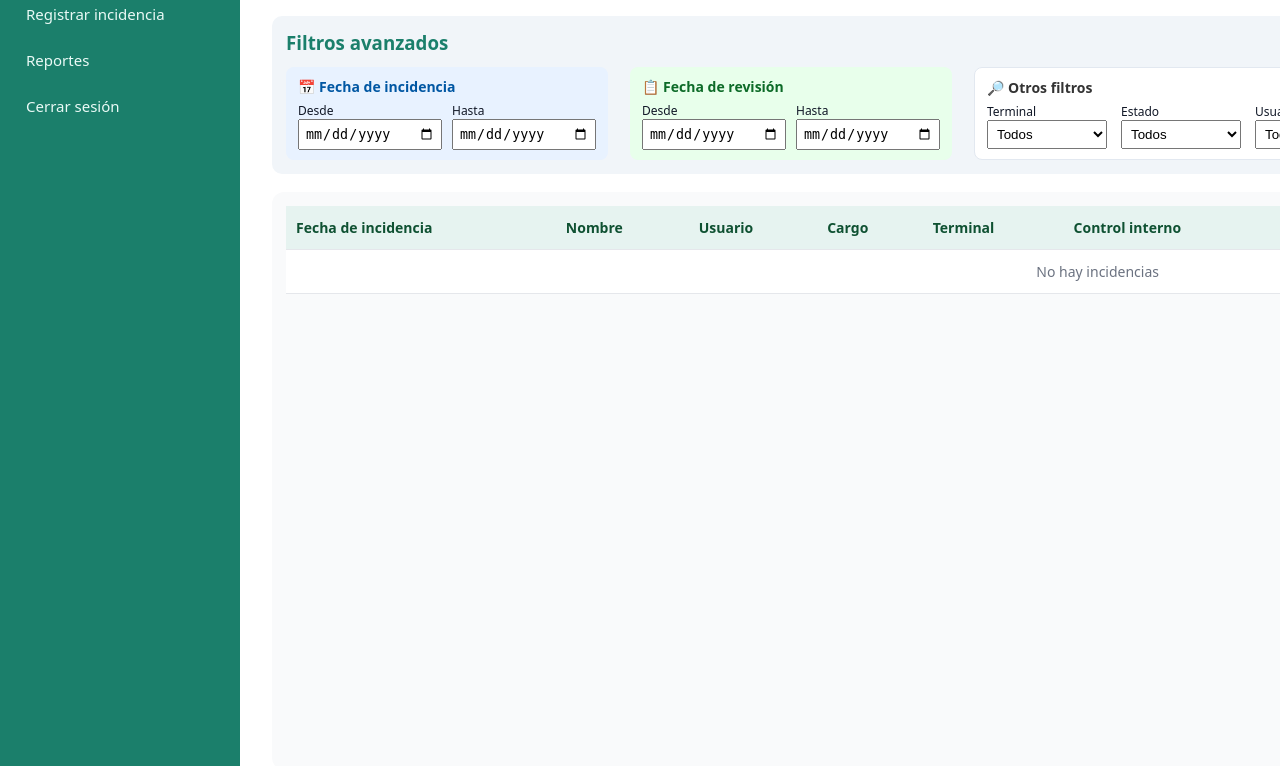
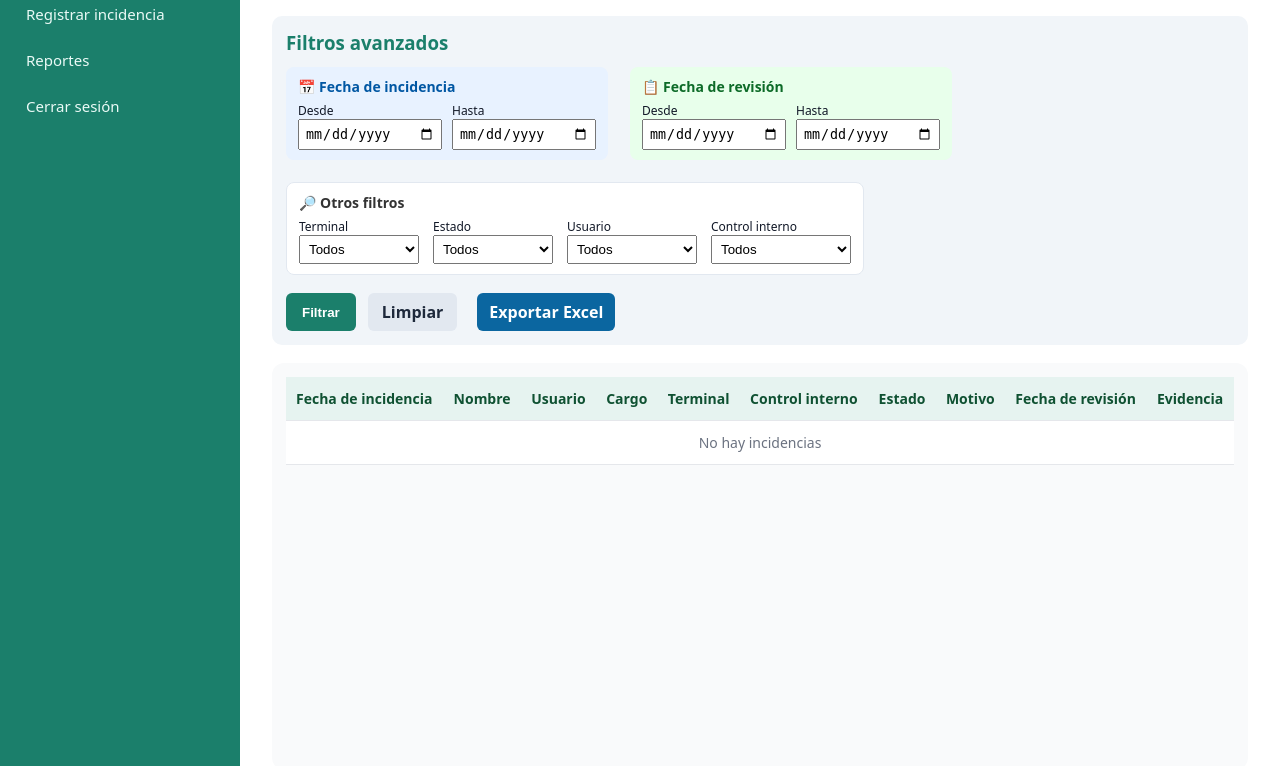
Before and after one commit to Jesus-Meza-Ramirez/control_incidencias, a Django app: template webui/templates/control_interno_dashboard.html in a window 1280 px wide. Shown: the part 122-888 px from the top of the page. Run offline with Django 5.2, Linux system fonts and the light colour scheme; the template is opened without the code that fills it, so the values that code supplies are empty.

Commit message:
botenes puestos abajo

```diff
--- a/webui/templates/control_interno_dashboard.html
+++ b/webui/templates/control_interno_dashboard.html
@@ -187,27 +187,61 @@
     border-radius: 6px;
 }
 
-/* Botones */
-.acciones {
-    margin-top: 12px;
+/* ===================== BOTONES ===================== */
+
+.btn-filtrar,
+.btn-limpiar,
+.btn-excel {
+    transition: all 0.25s ease;
+    cursor: pointer;
 }
 
+/* BOTÓN FILTRAR */
 .btn-filtrar {
     background: #1b7f6b;
-    color: white;
-    padding: 8px 16px;
+    color: white !important;
+    padding: 9px 16px;
     border-radius: 6px;
+    font-weight: 600;
     border: none;
-    cursor: pointer;
+}
+.btn-filtrar:hover {
+    background: #145c50;
+    transform: translateY(-2px);
+    box-shadow: 0 3px 6px rgba(0,0,0,0.12);
+}
+
+/* BOTÓN LIMPIAR */
+.btn-limpiar {
+    background: #e2e8f0;
+    color:#1e293b !important;
+    padding: 8px 14px;
+    border-radius: 6px;
     font-weight: 600;
+    text-decoration:none;
 }
-.btn-filtrar:hover { background:#145c50; }
+.btn-limpiar:hover {
+    background: #cbd5e1;
+    transform: translateY(-2px);
+    box-shadow: 0 3px 6px rgba(0,0,0,0.12);
+}
 
-.btn-limpiar {
-    margin-left: 12px;
-    color:#334155;
-    font-size: 14px;
+/* BOTÓN EXCEL */
+.btn-excel {
+    background:#0b66a0;
+    color:white !important;
+    padding:8px 14px;
+    border-radius:6px;
+    font-weight:600;
+    text-decoration:none;
+    margin-left:8px;
 }
+.btn-excel:hover {
+    background:#084d78;
+    transform: translateY(-2px);
+    box-shadow: 0 3px 6px rgba(0,0,0,0.12);
+}
+
 
 
 
@@ -241,11 +275,12 @@
     <!-- Filtro por fecha de revisión -->
     <!-- === FILTROS DE BUSQUEDA === -->
     <form method="get"
-        style="background:#f1f5f9; padding:14px; border-radius:10px; margin-bottom:18px; overflow-x:auto; white-space:nowrap;">
+        style="background:#f1f5f9; padding:14px; border-radius:10px; margin-bottom:18px; overflow-x:auto;">
 
         <h3 style="margin:0 0 12px 0; color:#1b7f6b; font-weight:700;">Filtros avanzados</h3>
 
-        <div style="display:flex; gap:22px; align-items:flex-end; flex-wrap:nowrap;">
+        <!-- 🔹 CONTENEDOR FLEX CON WRAP -->
+        <div style="display:flex; gap:22px; align-items:flex-start; flex-wrap:wrap;">
 
             <!-- =====================
                 GRUPO: FECHA INCIDENCIA
@@ -354,34 +389,34 @@
                 </div>
             </div>
 
-            <!-- =====================
-                BOTONES
-            ====================== -->
-            <div style="display:flex; gap:10px; align-items:center; margin-left:10px;">
+        </div> <!-- fin del contenedor de filtros -->
 
-                <button type="submit"
+
+        <!-- ============================
+            🔽 BOTONES ABAJO (EN SU FILA)
+        ============================= -->
+        <div style="margin-top:18px; display:flex; gap:12px;">
+
+            <button type="submit" class="btn-filtrar"
                 style="padding:9px 16px; background:#1b7f6b; color:white; border:none; border-radius:6px; cursor:pointer; font-weight:600;">
                 Filtrar
             </button>
 
-                <a href="{% url 'panel_control_interno' %}"
+            <a href="{% url 'panel_control_interno' %}" class="btn-limpiar"
                 style="padding:8px 14px; background:#e2e8f0; color:#1e293b; border-radius:6px; font-weight:600; text-decoration:none;">
                 Limpiar
             </a>
 
-                <a
-                  href="{% url 'export_excel' %}?{{ request.GET.urlencode }}"
-                  class="btn-filtrar"
-                  style="background:#0b66a0; display:inline-block; padding:8px 12px; color:#fff; border-radius:6px; text-decoration:none; margin-left:8px;"
-                >
+            <a href="{% url 'export_excel' %}?{{ request.GET.urlencode }}" class="btn-excel"
+
+                style="background:#0b66a0; display:inline-block; padding:8px 12px; color:#fff; border-radius:6px; text-decoration:none;">
                 Exportar Excel
             </a>
 
         </div>
 
-        </div>
+    </form>
 
-    </form>
 
 
 
```
Also changed, not shown: media/evidencias/189852382_4071599809554482_1029339604903178896_n.jpg (added). Lines whose indentation alone changed are shown as unchanged.
